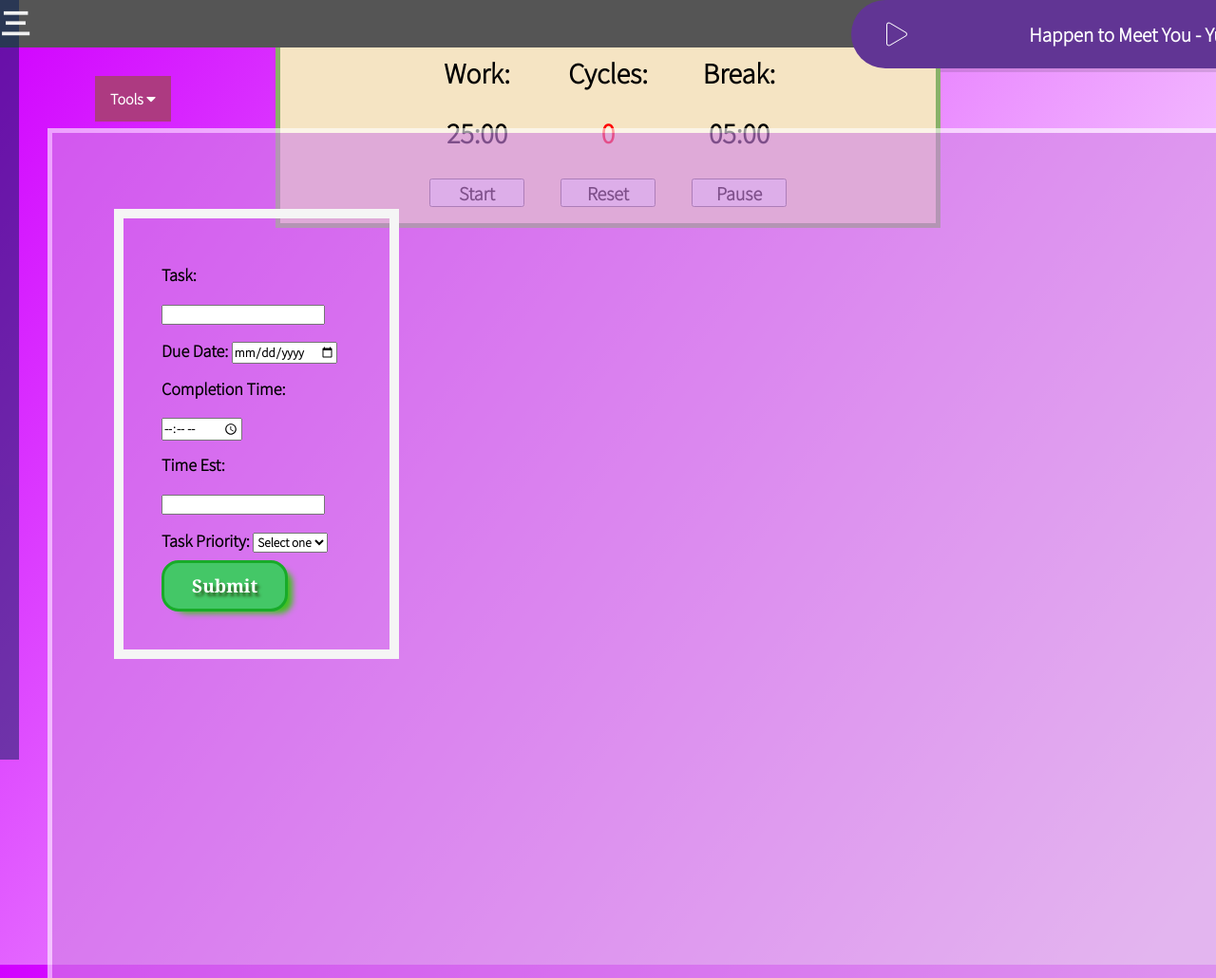
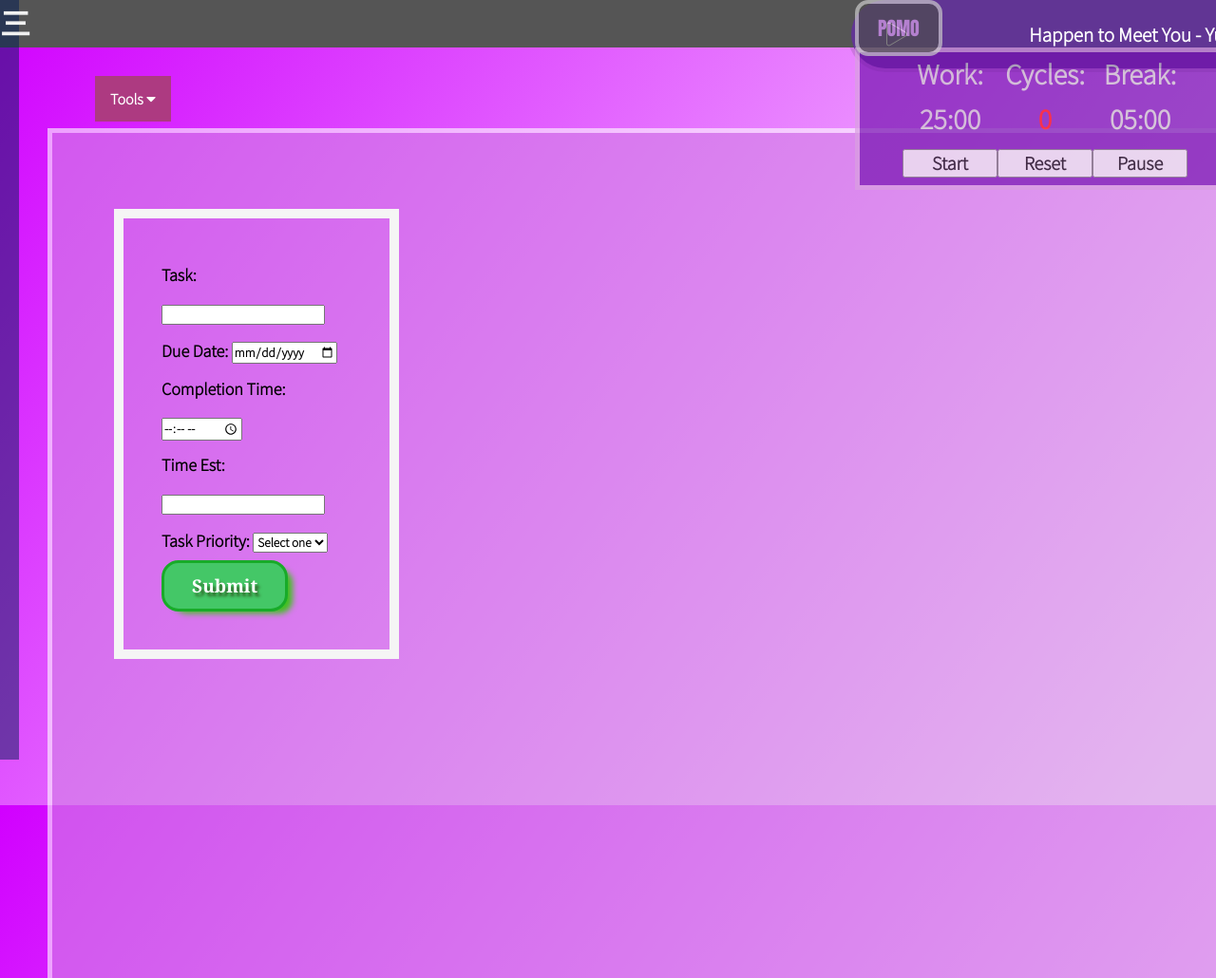
Before and after one commit to EthanSJR/Studbud, a website: page public/index.html in a window 1280 px wide. Shown: the top 1030 px of the page at 95% size. Drawn offline with Linux system fonts and the light colour scheme.

Commit message:
timers added

```diff
--- a/public/allcss/POMO.css
+++ b/public/allcss/POMO.css
@@ -1,16 +1,19 @@
-#timercontainer {
-    height: 200px;
-    width: 700px;
-    background-color: #F5E4C3;
-    margin: 0 auto;
-    border: 5px solid #88B169;
-
+#timerframe {
+    height: 150px;
+    width: 400px;
+    background-color: #7612b1;
+    border: 5px solid #d9a0e0;
     display: grid;
     grid-template-columns: repeat(5, 1fr);
     grid-template-rows: repeat(3, 1fr);
+    position: absolute;
+    top:50px;
+    left: 900px;
+    z-index: 30;
+    color:#cacaca;
+    opacity:0.7;
+
 }
-
-/*timers*/
 .label {
     align-self: center;
     justify-self: center;
@@ -79,3 +82,24 @@
 #stop {
     grid-area: 3 / 4 / 3 / 4;
 }
+
+.pomobtn {
+	background-color:#4d4d4d;
+	border-radius:14px;
+	border:4px solid #cacaca;
+	display:inline-block;
+	cursor:pointer;
+	color:#d8a0e9;
+	font-family:Impact;
+	font-size:20px;
+	padding:10px 20px;
+	text-decoration:none;
+    position:absolute;
+    top:0px;
+    left: 900px;
+    z-index: 999;
+    opacity: 0.7;
+}
+.pomobtn:hover {
+	background-color:#808080;
+}
--- a/public/alljs/POMO.JS
+++ b/public/alljs/POMO.JS
@@ -8,9 +8,21 @@
 var bm = document.getElementById('b_minutes');
 var bs = document.getElementById('b_seconds');
 
+var timerframe = document.getElementById('timerframe');
+
 //store a reference to a timer variable
 var startTimer;
 
+
+
+function showtimerFunction(){
+
+    if (timerframe.style.display === "none") {
+      timerframe.style.display = "block";
+    } else {
+      timerframe.style.display = "none";
+    }
+}
 start.addEventListener('click', function(){
     if(startTimer === undefined){
         startTimer = setInterval(timer, 1000)
--- a/public/index.html
+++ b/public/index.html
@@ -9,52 +9,29 @@
     <link href="./allcss/page.css" rel ="stylesheet">
     <link href="./allcss/sidebar.css" rel = "stylesheet">
     <link href="./allcss/dropdown.css" rel = "stylesheet">
-    <link href="./allcss/POMO.CSS" rel = "stylesheet">
+    <link href="./allcss/POMO.css" rel = "stylesheet">
     <link rel="stylesheet" href="https://use.fontawesome.com/releases/v5.13.0/css/all.css">
 </head>
 <body>
 <div class = "overall">
+  </div>
+
 <!--below is the music player-->
 <div class="player" >
     <audio id="player" src="./allmp3/刚好遇见你.mp3"></audio>
         <div class="control">
             <i class="fas fa-play" id="playbtn"></i>
             </div>
-                <div class="info">Happen to Meet You - Yugang Li
-                <div class="bar">
+        <div class="info">Happen to Meet You - Yugang Li
+            <div class="bar">
                 <div id="progress"></div>
                 </div>
-                </div>
+            </div>
               <div id="current">0:00</div>
             </div>
       <script src="./alljs/musicplayer.js"></script>
-    </div>
+  </div>
 
-
-<!--below is the pomodorotimer-->
-    <!-- Session -->
-    <div class = "timercontainer">
-        <h1>Pomodoro Timer</h1>
-        <div id="timercontainer">
-            <p id="work" class="label">Work:</p><p id="break" class="label">Break:</p><p id="cycles" class="label">Cycles:</p>
-            <!--Work Timer-->
-            <div id="work-timer" class="timer">
-                <p id="w_minutes">25</p><p class="semicolon">:</p><p id="w_seconds">00</p>
-            </div>
-
-            <!--Cycle Counter-->
-            <p id="counter" class="timer">0</p>
-
-            <!--Break Timer-->
-            <div id="break-timer" class="timer">
-                <p id="b_minutes">05</p><p class="semicolon">:</p><p id="b_seconds">00</p>
-            </div>
-            <button id="start" class="btn">Start</button>
-            <button id="stop" class="btn">Pause</button>
-            <button id="reset" class="btn">Reset</button>
-        </div>
-    <script src="./alljs/POMO.JS"></script>
-</div>
 <!-- The side bar-->
 <div class="sidebarcontainer">
     <a href="#" id="menu-btn" class="toggle-btn">三</a>
@@ -73,6 +50,31 @@
      </aside>
      <script src = "alljs/sidebar.js"></script>
   </div>
+
+
+
+<!--below is the pomodorotimer-->
+<a href="#" id="showtimerbtn" class="pomobtn" onclick ="showtimerFunction()">POMO</a>
+<div id="timerframe">
+    <p id="work" class="label">Work:</p><p id="break" class="label">Break:</p><p id="cycles" class="label">Cycles:</p>
+    <!--Work Timer-->
+    <div id="work-timer" class="timer">
+        <p id="w_minutes">25</p><p class="semicolon">:</p><p id="w_seconds">00</p>
+    </div>
+
+    <!--Cycle Counter-->
+    <p id="counter" class="timer">0</p>
+
+    <!--Break Timer-->
+    <div id="break-timer" class="timer">
+        <p id="b_minutes">05</p><p class="semicolon">:</p><p id="b_seconds">00</p>
+    </div>
+    <button id="start" class="btn">Start</button>
+    <button id="stop" class="btn">Pause</button>
+    <button id="reset" class="btn">Reset</button>
+</div>
+<script src ="alljs/POMO.JS"></script>
+
 
 <!-- The dropdown button-->
 <div class="dropdown">
@@ -128,6 +130,7 @@
   <script src="alljs/tasklist.js"></script>
 </div>
 <!-- Listening List Creator-->
+
 <div class = "pagebox">
 
 </div>
```
Also changed, not shown: dist/index.html, 4 other files.
